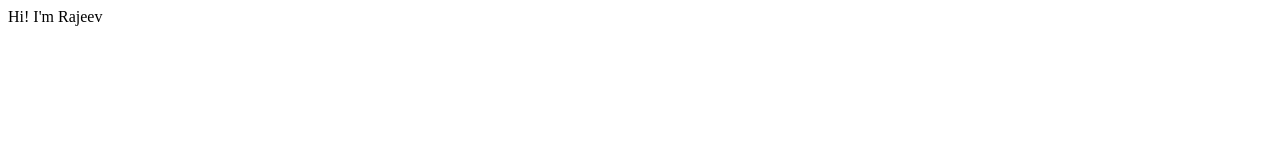
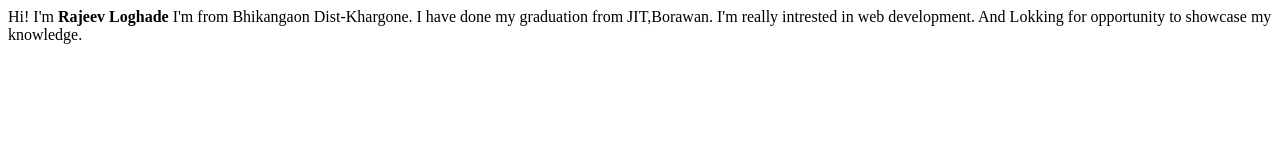
Before and after one commit to rajeevloghade/Student-Name-Site, a plain HTML site: page index.html in a window 1280 px wide. Drawn offline with Linux system fonts and the light colour scheme.

Commit message:
refactor: added text

```diff
--- a/index.html
+++ b/index.html
@@ -6,6 +6,9 @@
     <title>Document</title>
 </head>
 <body>
-    Hi! I'm Rajeev
+    Hi! I'm <strong>Rajeev Loghade</strong>
+    I'm from Bhikangaon Dist-Khargone. I have done my graduation from JIT,Borawan.
+    I'm really intrested in web development.
+    And Lokking for opportunity to showcase my knowledge.
 </body>
 </html>
```
